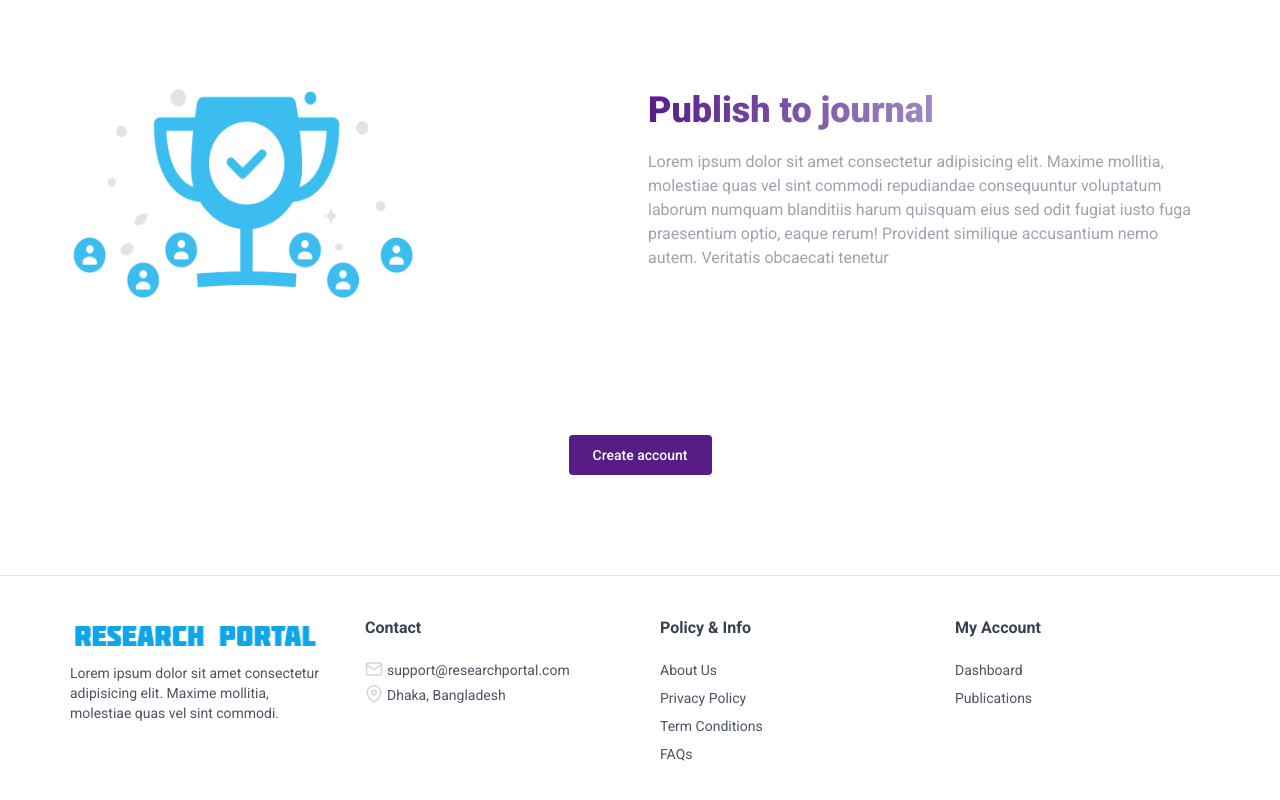
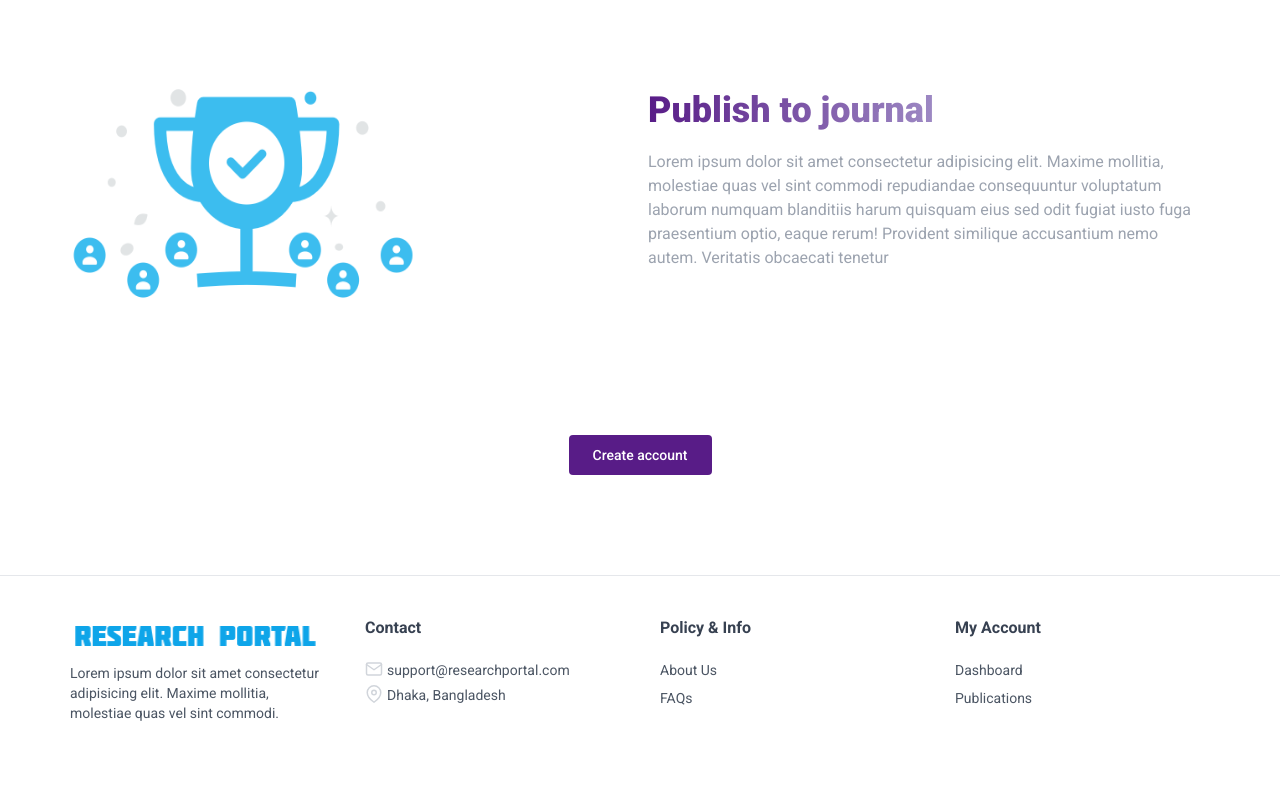
Before and after one commit to Mamun-swe/aurlab.com, a Next.js app: page / in a window 1280 px wide. Shown: the part 1403-2203 px from the top of the page. After the commit the page ends 2166 px from the top, so only its background shows below. Built offline with nearby package versions, Linux system fonts and the light colour scheme.

Commit message:
Logo & color theme changes

```diff
--- a/components/footer/index.js
+++ b/components/footer/index.js
@@ -49,22 +49,6 @@ export const Footer = () => {
                                 </a>
                             </Link>
                         </div>
-
-                        <div>
-                            <Link href={"/"}>
-                                <a>
-                                    <p className="text-sm transition-all text-gray-600 hover:text-primary mb-2">Privacy Policy</p>
-                                </a>
-                            </Link>
-                        </div>
-
-                        <div>
-                            <Link href={"/"}>
-                                <a>
-                                    <p className="text-sm transition-all text-gray-600 hover:text-primary mb-2">Term Conditions</p>
-                                </a>
-                            </Link>
-                        </div>
                         <div>
                             <Link href={"/"}>
                                 <a>
```
